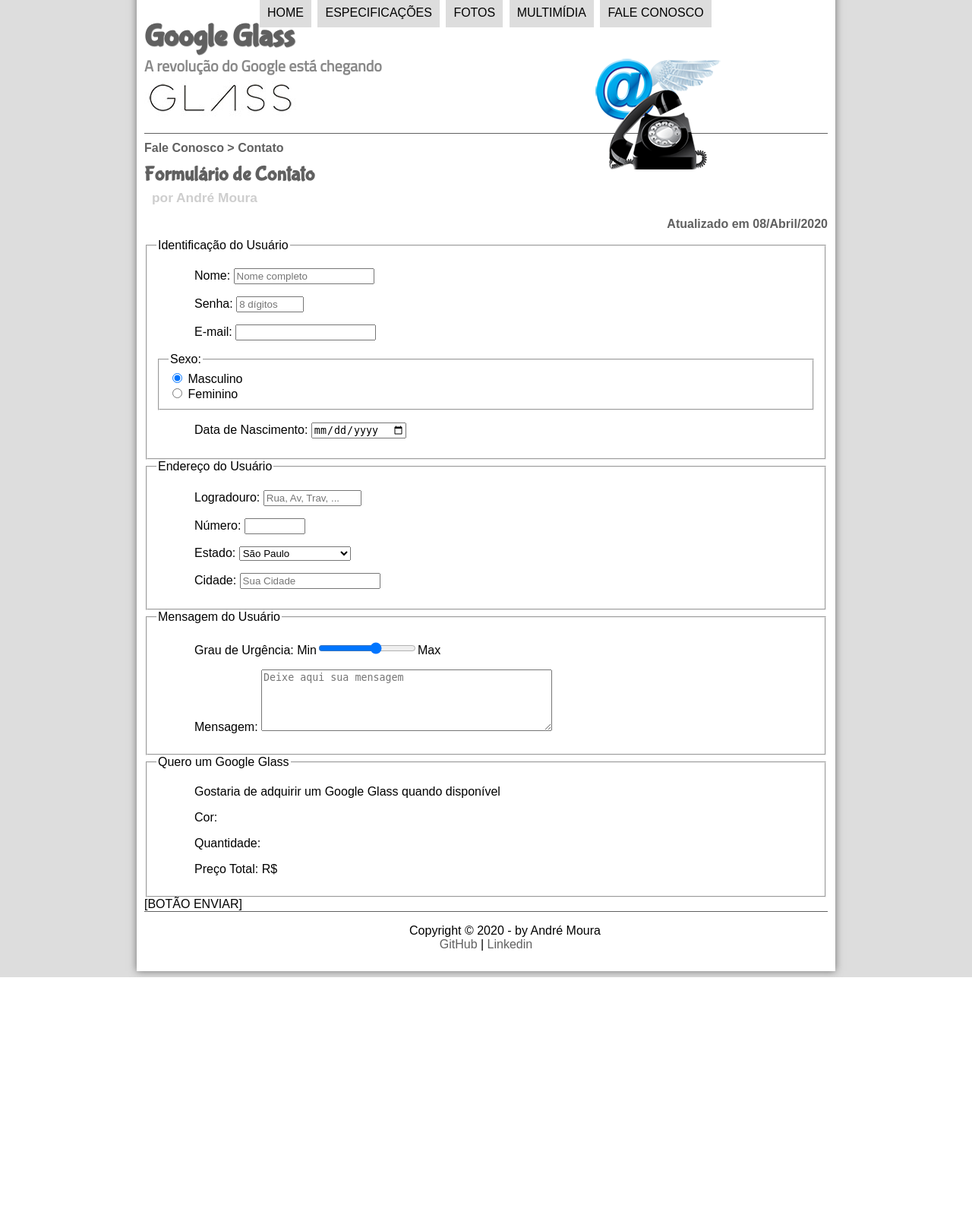
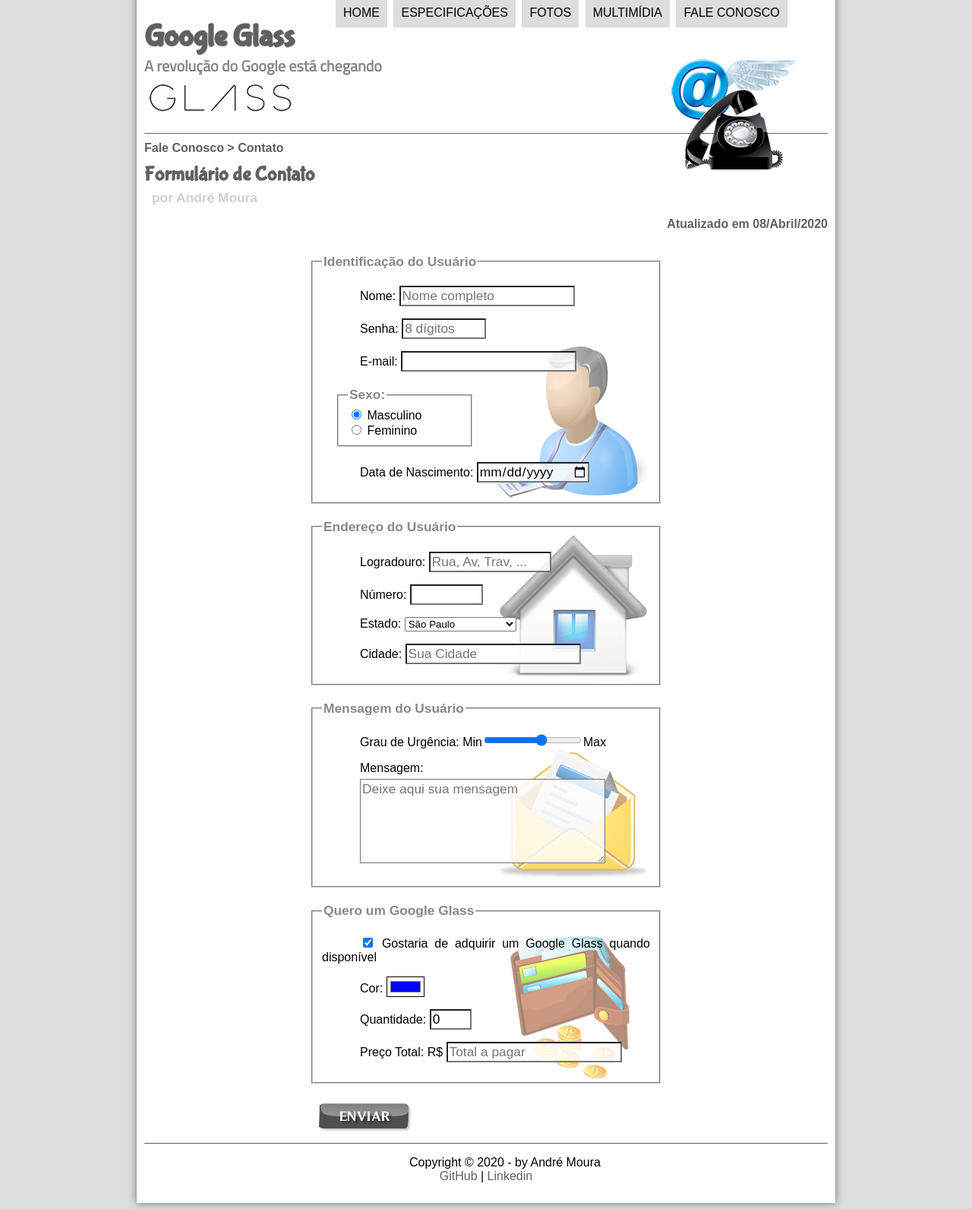
Before and after one commit to andr3m0ur4/Projeto-Glass-HTML5, a PHP site: page /fale-conosco.html in a window 1280 px wide. Shown: the whole page at 76% size. Before the commit the page ends 1286 px from the top, so only its background shows below. Run offline with PHP 8.4, Linux system fonts and the light colour scheme.

Commit message:
Finalização do formulário e ajustes no layout das páginas

```diff
--- a/_css/estilo.css
+++ b/_css/estilo.css
@@ -37,7 +37,7 @@ a:hover {
 
 header#cabecalho img#icone {
 	position: absolute;
-	left: 780px;
+	left: 880px;
 	top: 70px;
 }
 
@@ -103,7 +103,8 @@ nav#menu ul {
 	text-transform: uppercase;
 	position: absolute;
 	top: -20px;
-	left: 300px;
+	left: 400px;
+	min-width: 300px;
 }
 
 nav#menu li {
@@ -243,6 +244,10 @@ aside#lateral h2 {
 	padding: 5px;
 }
 
+aside#lateral div#video-recente video {
+	width: 350px;
+}
+
 /* Formatação para o rodapé */
 footer#rodape {
 	clear: both;
@@ -252,3 +257,24 @@ footer#rodape {
 footer#rodape p {
 	text-align: center;
 }
+
+@media (max-width: 1199.98px) {
+	header#cabecalho img#icone {
+		left: 760px;
+	}
+
+	nav#menu ul {
+		left: 300px;
+	}
+}
+
+@media (max-width: 575.98px) {
+	header#cabecalho img#icone {
+		left: 680px;
+	}
+
+	nav#menu ul {
+		left: 250px;
+		min-width: 600px;
+	}
+}
--- a/_css/form.css
+++ b/_css/form.css
@@ -0,0 +1,61 @@
+@charset = 'UTF-8';
+
+form {
+	width: 500px;
+	margin: auto;
+}
+
+input, textarea {
+	font-family: sans-serif;
+	font-weight: normal;
+	font-size: 13pt;
+	background-color: rgba(255,255,255,.8);
+}
+
+input:hover, textarea:hover {
+	background-color: #ddd;
+}
+
+textarea {
+	margin-top: 5px;
+	margin-left: 50px;
+}
+
+legend {
+	color: #888;
+	font-weight: bold;
+	font-size: 13pt;
+	font-family: sans-serif;
+}
+
+fieldset {
+	border-color: #cecece;
+	margin: 20px;
+}
+
+fieldset#sexo {
+	width: 150px;
+}
+
+fieldset#usuario {
+	background: url('../_imagens/icone-contato.png') no-repeat 95% 95%;
+}
+
+fieldset#endereco {
+	background: url('../_imagens/icone-endereco.png') no-repeat 95% 95%;
+}
+
+fieldset#mensagem {
+	background: url('../_imagens/icone-mensagem.png') no-repeat 95% 95%;
+}
+
+fieldset#pedido {
+	background: url('../_imagens/icone-pagamento.png') no-repeat 95% 95%;
+}
+
+button {
+	margin-left: 20px;
+	background: #fff;
+	border: none;
+	cursor: pointer;
+}
--- a/_javascript/funcoes.js
+++ b/_javascript/funcoes.js
@@ -1,3 +1,4 @@
+// Função para mudar a foto de cada página
 function mudarFoto(foto) {
 	document.getElementById('icone').src = foto
 }
@@ -8,6 +9,13 @@ function extrairArquivo(caminho){
 	let arquivo = caminho.substring(caminho.lastIndexOf('/') + 1)
 
 	return arquivo
+}
+
+// Função para calcular o total
+function calc_total() {
+	let qtd = parseInt(document.getElementById('qtd').value)
+	tot = qtd * 1500
+	document.getElementById('tot').value = tot
 }
 
 // Função para adicionar um evento no li
@@ -30,6 +38,9 @@ function carregar(arquivo) {
 
 	if (arquivo === 'fale-conosco.html') {
 		padrao = 'contato'
+
+		let contato = document.getElementById('contato')
+		contato.addEventListener('input', calc_total, false)
 	}
 
 	let index = document.getElementById('index')
--- a/fale-conosco.html
+++ b/fale-conosco.html
@@ -3,7 +3,9 @@
     <head>
         <meta charset="utf-8">
         <title>Tudo sobre Google Glass</title>
+        <meta name="viewport" content="width=device-width, initial-scale=1, shrink-to-fit=no">
         <link rel="stylesheet" type="text/css" href="./_css/estilo.css">
+        <link rel="stylesheet" type="text/css" href="./_css/form.css">
         <script src="./_javascript/funcoes.js"></script>
     </head>
     <body>
@@ -129,13 +131,14 @@
 
                             <p>
                                 <label for="msg">Mensagem:</label>
-                                <textarea name="msg" id="msg" cols="45" rows="5" placeholder="Deixe aqui sua mensagem"></textarea>
+                                <textarea name="msg" id="msg" cols="30" rows="5" placeholder="Deixe aqui sua mensagem"></textarea>
                             </p>
                         </fieldset>
 
                         <fieldset id="pedido">
                             <legend>Quero um Google Glass</legend>
                             <p>
+                                <input type="checkbox" name="ped" id="ped" checked>
                                 <label for="ped">
                                     Gostaria de adquirir um Google Glass quando disponível
                                 </label>
@@ -143,19 +146,23 @@
 
                             <p>
                                 <label for="cor">Cor:</label>
+                                <input type="color" name="cor" id="cor" value="#0000ff">
                             </p>
 
                             <p>
                                 <label for="qtd">Quantidade:</label>
+                                <input type="number" name="qtd" id="qtd" min="0" max="5" value="0">
                             </p>
 
                             <p>
                                 <label for="tot">Preço Total: R$</label>
+                                <input type="text" name="tot" id="tot" placeholder="Total a pagar" readonly>
                             </p>
                         </fieldset>
 
-
-                        [BOTÃO ENVIAR]
+                        <button type="bubmit" name="enviar">
+                            <img src="./_imagens/botao-enviar.png">
+                        </button>
                     </form>
                 </article>
             </section>
--- a/fotos.html
+++ b/fotos.html
@@ -3,6 +3,7 @@
 	<head>
 		<meta charset="utf-8">
 		<title>Tudo sobre Google Glass</title>
+		<meta name="viewport" content="width=device-width, initial-scale=1, shrink-to-fit=no">
 		<link rel="stylesheet" type="text/css" href="./_css/estilo.css">
 		<link rel="stylesheet" type="text/css" href="./_css/fotos.css">
 		<script src="./_javascript/funcoes.js"></script>
--- a/index.html
+++ b/index.html
@@ -3,6 +3,7 @@
 	<head>
 		<meta charset="utf-8">
 		<title>Tudo sobre Google Glass</title>
+		<meta name="viewport" content="width=device-width, initial-scale=1, shrink-to-fit=no">
 		<link rel="stylesheet" type="text/css" href="./_css/estilo.css">
 		<script src="./_javascript/funcoes.js"></script>
 	</head>
@@ -111,7 +112,7 @@
 				<h1>Outras Notícias</h1>
 				<h2>Vídeo mais recente</h2>
 
-				<div>
+				<div id="video-recente">
 					<video id="filme" controls poster="./_imagens/video-mini02.jpg">
 						<source src="./_media/how-it-feels.mp4" type="video/mp4">
 						Desculpe, mas não foi possível carregar o vídeo
--- a/multimidia.html
+++ b/multimidia.html
@@ -3,6 +3,7 @@
 	<head>
 		<meta charset="utf-8">
 		<title>Tudo sobre Google Glass</title>
+		<meta name="viewport" content="width=device-width, initial-scale=1, shrink-to-fit=no">
 		<link rel="stylesheet" type="text/css" href="./_css/estilo.css">
 		<link rel="stylesheet" type="text/css" href="./_css/media.css">
 		<script src="./_javascript/funcoes.js"></script>
--- a/specs.html
+++ b/specs.html
@@ -3,6 +3,7 @@
 	<head>
 		<meta charset="utf-8">
 		<title>Tudo sobre Google Glass</title>
+		<meta name="viewport" content="width=device-width, initial-scale=1, shrink-to-fit=no">
 		<link rel="stylesheet" type="text/css" href="./_css/estilo.css">
 		<link rel="stylesheet" type="text/css" href="./_css/specs.css">
 		<script src="./_javascript/funcoes.js"></script>
```
